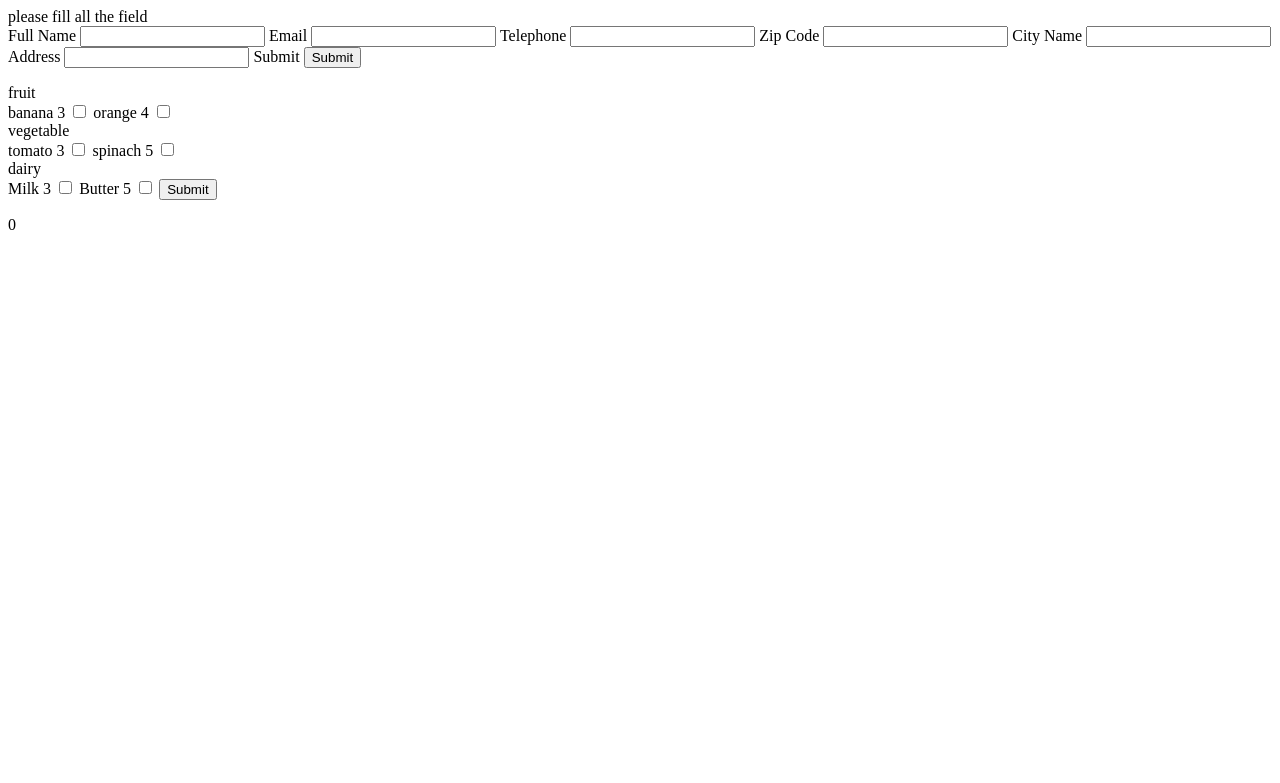
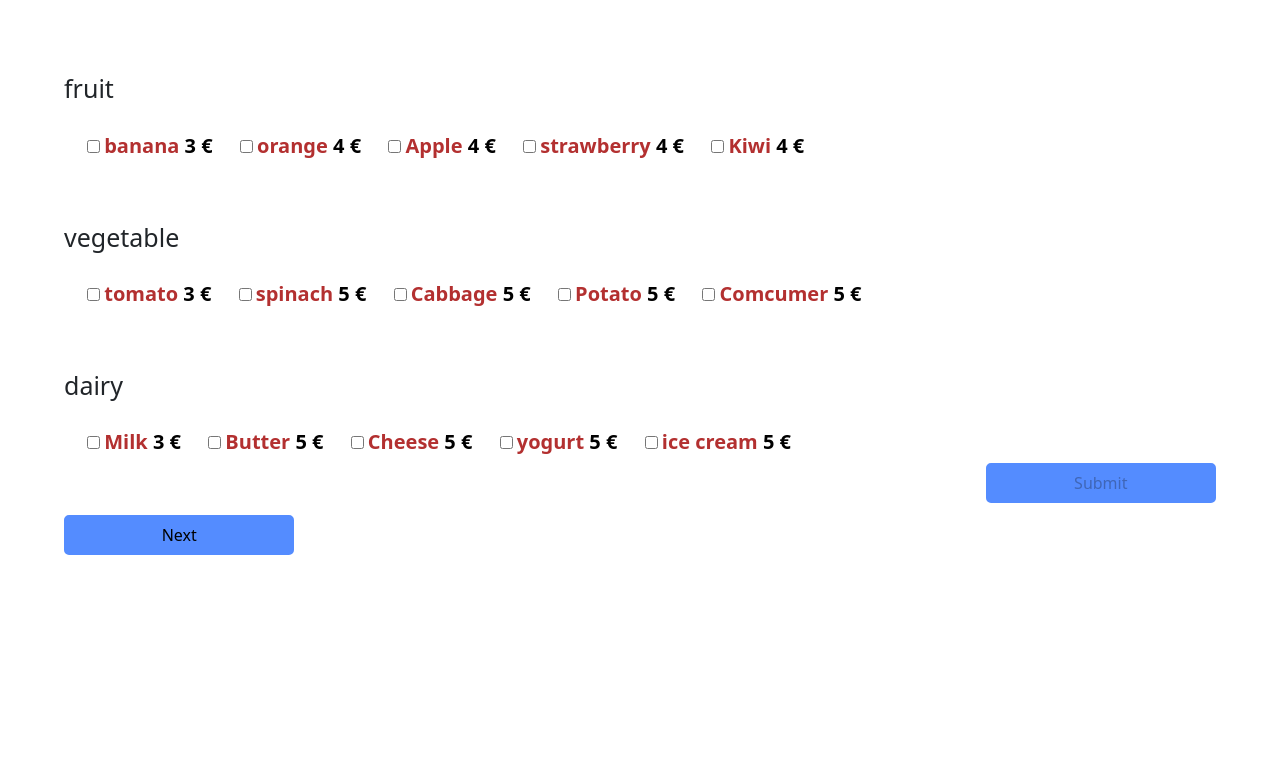
Before and after one commit to becodeorg/verou-3-order-form-Feruzteame, a PHP site: page / in a window 1280 px wide. Shown: the top 783 px of the page. Run offline with PHP 8.4, Linux system fonts and the light colour scheme.

Commit message:
make Wizard form by adding js file to the project

```diff
--- /dev/null
+++ b/index.js
@@ -0,0 +1,50 @@
+
+let next_btns = document.getElementsByClassName('next-btn')
+let back_btns = document.getElementsByClassName('back-btn')
+const inputFields = document.querySelectorAll("input");
+const submit_btn = document.getElementById("submit-btn");
+let step_previous, current_step, step_next
+let counter = 1;
+
+const nextAndPrev = () => {
+    step_previous = document.getElementById('step-'+ (counter -1))
+    current_step = document.getElementById('step-'+ counter)
+    step_next = document.getElementById('step-'+ (counter + 1))
+}
+
+for (let i = 0 ; i < next_btns.length; i++) {
+    next_btns[i].addEventListener('click' , function () {
+        nextAndPrev()
+        current_step.style.display = 'none'
+        step_next.style.display = 'block'
+        counter++
+    }) ;
+}
+
+
+for (let i = 0 ; i < back_btns.length; i++) {
+    back_btns[i].addEventListener('click' , function () {
+        nextAndPrev()
+        step_previous.style.display = 'block'
+        current_step.style.display = 'none'
+        counter--
+    }) ;
+}
+
+
+Array.from(inputFields).forEach(function (input) {
+    input.addEventListener('change', function () {
+        const validInputs = Array.from(inputFields).filter( input => input.value !== "");
+        if (validInputs.length ===  inputFields.length) {
+            submit_btn.disabled = false;
+        }
+    });
+})
+
+// let submit = document.getElementById("submit-btn");
+// let field2 = document.getElementById("step-2");
+// let field1 = document.getElementById("step-1");
+// submit.addEventListener("click", function(){
+//     field2.style.display = "none";
+//     field1.style.display = "hidden";
+// })
--- a/index.php
+++ b/index.php
@@ -1,5 +1,5 @@
 <?php
-include_once('main.php');
+require_once 'products.php';
 ?>
 <!doctype html>
 <html lang="en">
@@ -8,65 +8,55 @@ include_once('main.php');
     <meta name="viewport"
           content="width=device-width, user-scalable=no, initial-scale=1.0, maximum-scale=1.0, minimum-scale=1.0">
     <meta http-equiv="X-UA-Compatible" content="ie=edge">
-    <link rel="stylesheet" href="style.css">
-
+    <link rel="stylesheet" href="style.php">
+    <link href="https://cdn.jsdelivr.net/npm/bootstrap@5.1.3/dist/css/bootstrap.min.css" rel="stylesheet" integrity="sha384-1BmE4kWBq78iYhFldvKuhfTAU6auU8tT94WrHftjDbrCEXSU1oBoqyl2QvZ6jIW3" crossorigin="anonymous">
     <title>ORDER FORM</title>
 </head>
 <body>
 
 <main>
-    <form action="" method="get">
-        <label for="fullName">Full Name</label>
-        <input type="text" name="name" id="fullName">
 
-        <label for="email">Email</label>
-        <input type="email" name="email" id="email">
+    <form method="get" action="main.php" id="products">
+    <!--First form -->
+        <fieldset id="step-1"">
 
-        <label for="tel">Telephone</label>
-        <input type="number" name="tel" id="tel">
+            <?php
+            $ero = " €";
+            if (isset($products)) {
+                foreach ($products as $category => $items) {
+                    echo "<div class='category'>$category</div>" ;
+                    foreach ($items as $item) {
+                        echo " <input type='checkbox' class='check_box' value=$item->name name=$item->name id=$item->name>
+                             <label for=$item->name >$item->name <span>$item->price $ero</span> </label> ";
+                    }
+                }
+            }
 
-        <label for="zip">Zip Code</label>
-        <input type="number" name="zip" id="zip">
+            ?>
+            <div>
+                <button type="button" class="next-btn">Next</button>
+            </div>
+        </fieldset>
 
-        <label for="city">City Name</label>
-        <input type="text" name="city" id="city">
+        <fieldset id="step-2">
+            <div>
+                <input type="text" name="fullName" id="fullName" class="personal_form" placeholder="Full-Name" >
+                <input type="email" name="email" id="email" class="personal_form" placeholder="Email" ><br>
+                <input type="number" name="tel" id="tel" class="personal_form" placeholder="Telephone" >
+                <input type="number" name="zip" id="zip" class="personal_form" placeholder="Zip Code"><br>
+                <input type="text" name="city" id="city" class="personal_form" placeholder="City" >
+                <input type="text" name="address" id="address" class="personal_form" placeholder="Address" ><br>
+                <button type="button" class="back-btn">Back</button>
+            </div>
+     </fieldset>
+       <div>
+            <button type="submit" id="submit-btn" disabled>Submit</button>
+        </div>
 
-        <label for="address">Address</label>
-        <input type="text" name="address" id="address">
-
-        <label for="submit">Submit</label>
-        <input type="submit" name="submit" id="submit">
     </form>
 
-    <form method="get" action="">
-                  <?php
-                     if (isset($products)) {
-                            foreach ($products as $category => $items) {
-                                echo "<div>$category</div>" ;
-                                foreach ($items as $item) {
-                                   echo " <label for=$item->name >$item->name $item->price</label>
-                                      <input type='checkbox' value=$item->name name=$item->name id=$item->name>";
-                               }
-                            }
-                     }
-                  ?>
-        <input type='submit' id='submit_btn'>
-   </form>
-    <div>
-        <?php
-        if(isset($selected_products)){
-            $total_price = 0;
-         foreach ($selected_products as $product) {
-             print_r("<br>".$product['name']."   ");
-                 print_r($product['price']);
-             $total_price += $product['price'];
-         }
-            echo "<p>$total_price</p>";
-        }
-        ?>
-    </div>
+
 </main>
-
 <script src="index.js"></script>
 </body>
 </html>
--- a/main.php
+++ b/main.php
@@ -1,28 +1,35 @@
 <?php
+require_once 'products.php';
+ini_set('display_errors','Off');
 
-ini_set('display_errors', 1);
-ini_set('display_startup_errors', 1);
-error_reporting(E_ALL);
+$fullName = $_GET["fullName"];
+$email = $_GET["email"];
+$tel = $_GET["tel"];
+$zip = $_GET["zip"];
+$city = $_GET["city"];
+$address = $_GET["address"];
 
-require_once 'products.php';
-require_once 'index.php';
 
-$fullName = $_GET["fullName"] ?? '';
-$email = $_GET["email"] ?? '';
-$tel = $_GET["tel"] ?? '';
-$zip = $_GET["zip"] ?? '';
-$city = $_GET["city"] ?? '';
-$address = $_GET["address"] ?? '';
-
-if(empty($email && $fullName && $tel && $zip && $city && $address)){
-    echo "please fill all the field   ";
-}
-if($email && $fullName && $tel && $zip && $city && $address){
-    echo $fullName."<br>".$email."<br>".$tel."<br>".$zip."<br>".$city."<br>".$address."<br>";
+//empty validation
+if (!empty($email && $fullName && $tel && $zip && $city && $address)) {
+    // number validation
+    if((!is_numeric($zip) ) || (strlen($zip) != 4)){
+        header("location: index.php");
+        echo 'Please enter a value';
+    }
+    if((!is_numeric($tel))){
+        header("location: index.php");
+        echo ' Please enter a value';
+    }
+    echo "<div id='contact_form'>$fullName <br>$email <br> $tel <br> $zip <br> $city <br> $address <br> </div> ";
+  }else{
+    header("location: index.php");
+    echo '<div>Fill the form</div>';
 }
 
+// selected product
+$ero = " €";
 $selected_products = [];
-
 if (isset($products)) {
     $total_price = 0;
     foreach ($products as $category => $items) {
@@ -32,9 +39,14 @@ if (isset($products)) {
                     'name' =>$_GET[$item->name],
                     'price' => $item->price
                 ];
-
-            }
+               $total_price += $item->price;
+               echo "<div id='listOf_order'><p> $item->name $item->price$ero </p></div>";
+           }
         }
     }
-
+   echo "<div id='total_price'> <br> Total_Price : $total_price$ero<br></div>";
 }
+if(empty($selected_products)){
+    header("location: index.php");
+    echo "please select item";
+}
--- a/products.php
+++ b/products.php
@@ -9,6 +9,18 @@ $products = [
         (object)[
             'name' => 'orange',
             'price' => 4
+        ],
+        (object)[
+            'name' => 'Apple',
+            'price' => 4
+        ],
+        (object)[
+            'name' => 'strawberry',
+            'price' => 4
+        ],
+        (object)[
+            'name' => 'Kiwi',
+            'price' => 4
         ]
     ],
     'vegetable' => [
@@ -18,6 +30,18 @@ $products = [
         ],
         (object)[
             'name' => 'spinach',
+            'price' => 5
+        ],
+        (object)[
+            'name' => 'Cabbage',
+            'price' => 5
+        ],
+        (object)[
+            'name' => 'Potato',
+            'price' => 5
+        ],
+        (object)[
+            'name' => 'Comcumer',
             'price' => 5
         ]
     ],
@@ -29,6 +53,18 @@ $products = [
         (object)[
             'name' => 'Butter',
             'price' => 5
+        ],
+        (object)[
+            'name' => 'Cheese',
+            'price' => 5
+        ],
+        (object)[
+            'name' => 'yogurt',
+            'price' => 5
+        ],
+        (object)[
+            'name' => 'ice cream',
+            'price' => 5
         ]
     ]
 ];
--- /dev/null
+++ b/style.php
@@ -0,0 +1,77 @@
+<?php
+header("Content-type: text/css; charset: UTF-8");
+$bkdColor = "#357C3C";
+$btColor = "#548CFF";
+$labelColor = "#B33030";
+$spanColor = "black";
+?>
+
+
+body{
+   color: <?php echo $bkdColor; ?>;
+   padding: 1% 5% 5% 5%;
+}
+
+#step-2 {
+  display: none;
+  margin: 0 0 5% 10%;
+}
+
+main #location label{
+    margin: 0;
+}
+label{
+    color: <?php echo $labelColor; ?>;
+    font-weight: bold;
+    font-size: 20px;
+}
+
+span{
+    color: <?php echo $spanColor; ?>;
+}
+.category{
+    margin: 5% 0 2% 0;
+    font-size: 25px;
+}
+.check_box{
+   margin-left: 2%;
+}
+.next-btn, .back-btn, #submit-btn{
+    margin: 5% 0 2% 0;
+    width: 20%;
+    height: 40px;
+    background-color: <?php echo $btColor; ?>;
+    border: 5px solid <?php echo $btColor; ?>;
+    border-radius: 5px;
+}
+ #submit-btn{
+    margin: -10% 0 2% 0;
+    width: 20%;
+    height: 40px;
+    background-color: <?php echo $btColor; ?>;
+    border: 5px solid <?php echo $btColor; ?>;
+    border-radius: 5px;
+   float: right;
+}
+.personal_form{
+    margin: 5% 0 5% 0;
+    width: 30%;
+    height: 40px;
+}
+<!---->
+<!--#listOf_order{-->
+<!--    margin: 0% 0 -1% 5%;-->
+<!--text-align: right;-->
+<!--}-->
+
+#contact_form{
+  float: right;
+  margin: 0 40% -1% 5%;
+  text-align: left;
+}
+
+<!--#total_price{-->
+<!--margin: 5% 0 -1% 40%;-->
+<!--color: --><?php //echo $btColor; ?><!--;-->
+<!---->
+<!--}-->
```
Also changed, not shown: style.css (deleted).
